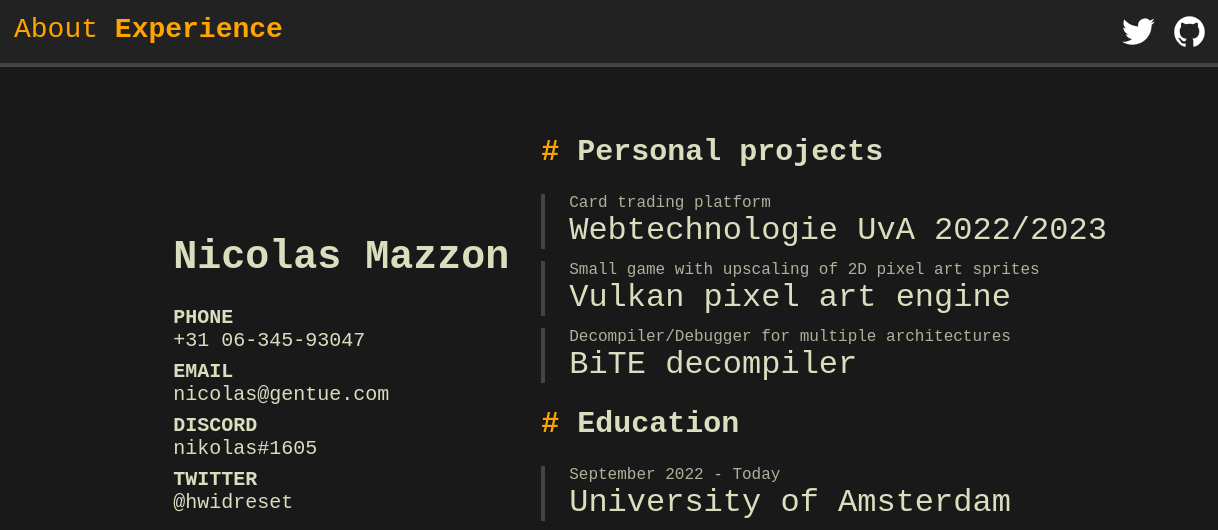
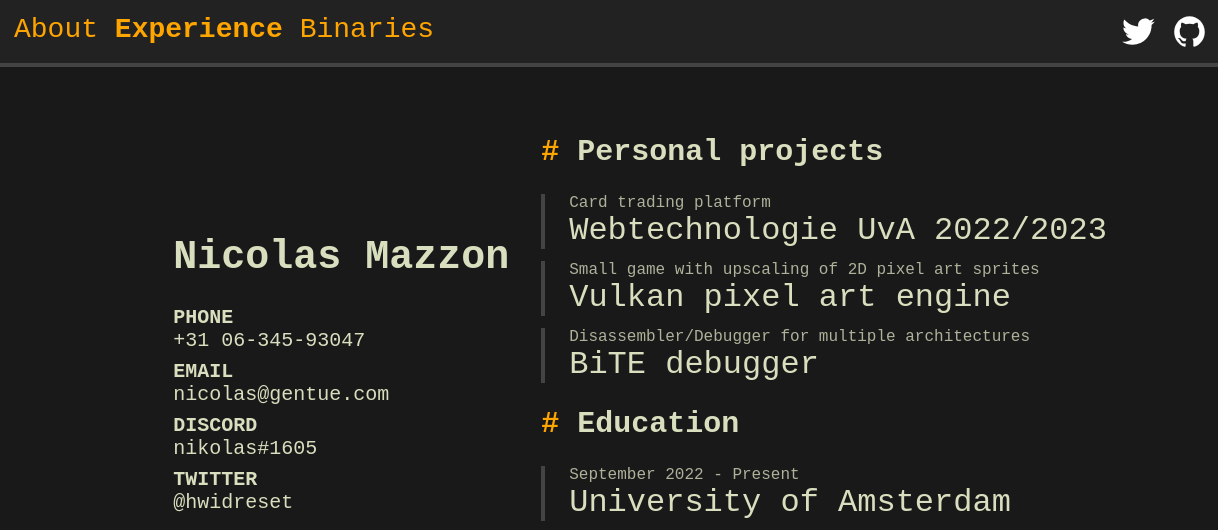
Before and after one commit to WINSDK/webpage, a plain HTML site: page experience.html in a window 1280 px wide. Shown: the top 530 px of the page, 0-1218 px from the left. Drawn offline with Linux system fonts and the light colour scheme.

```diff
--- a/experience.html
+++ b/experience.html
@@ -10,7 +10,6 @@
   <meta name="description" content="Software engineer">
   <meta name="author" content="Nicolas Mazzon <nicolas@gentue.com>">
 
-  <meta property="og:title" content="Web assembly test.">
   <meta property="og:type" content="website">
   <meta property="og:url" content="https://gentue.com">
   <meta property="og:locale" content="en_US"> <meta property="og:type" content="website">
@@ -29,6 +28,7 @@
   <span class="links header-text">
     <a href="/">About</a>
     <b><a>Experience</a></b>
+    <a href="/bin">Binaries</a>
   </span>
   <span class="contacts">
     <a class="icons" target="_blank" href="https://twitter.com/hwidreset" title="twitter">
@@ -76,12 +76,12 @@
                 <a href="https://github.com/WINSDK/chair" target="_blank">Vulkan pixel art engine</a>
             </li>
             <li>
-                <div class="desc">Decompiler/Debugger for multiple architectures</div>
-                <a href="https://github.com/WINSDK/bite" target="_blank">BiTE decompiler</a>
+                <div class="desc">Disassembler/Debugger for multiple architectures</div>
+                <a href="https://github.com/WINSDK/bite" target="_blank">BiTE debugger</a>
             </li>
             <h2>Education</h2>
             <li>
-                <div class="desc">September 2022 - Today</div>
+                <div class="desc">September 2022 - Present</div>
                 University of Amsterdam
             </li>
             <li>
```
Also changed, not shown: index.html (+6 -4 lines).
